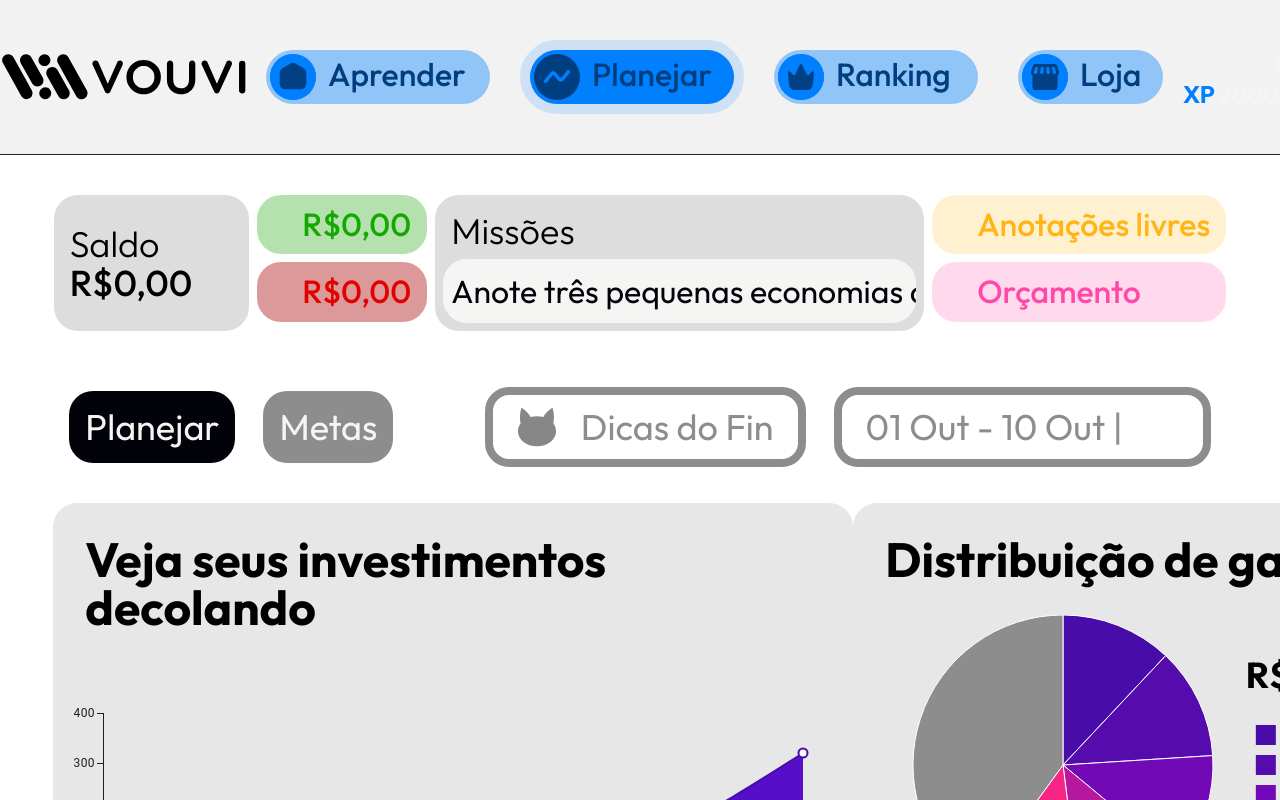
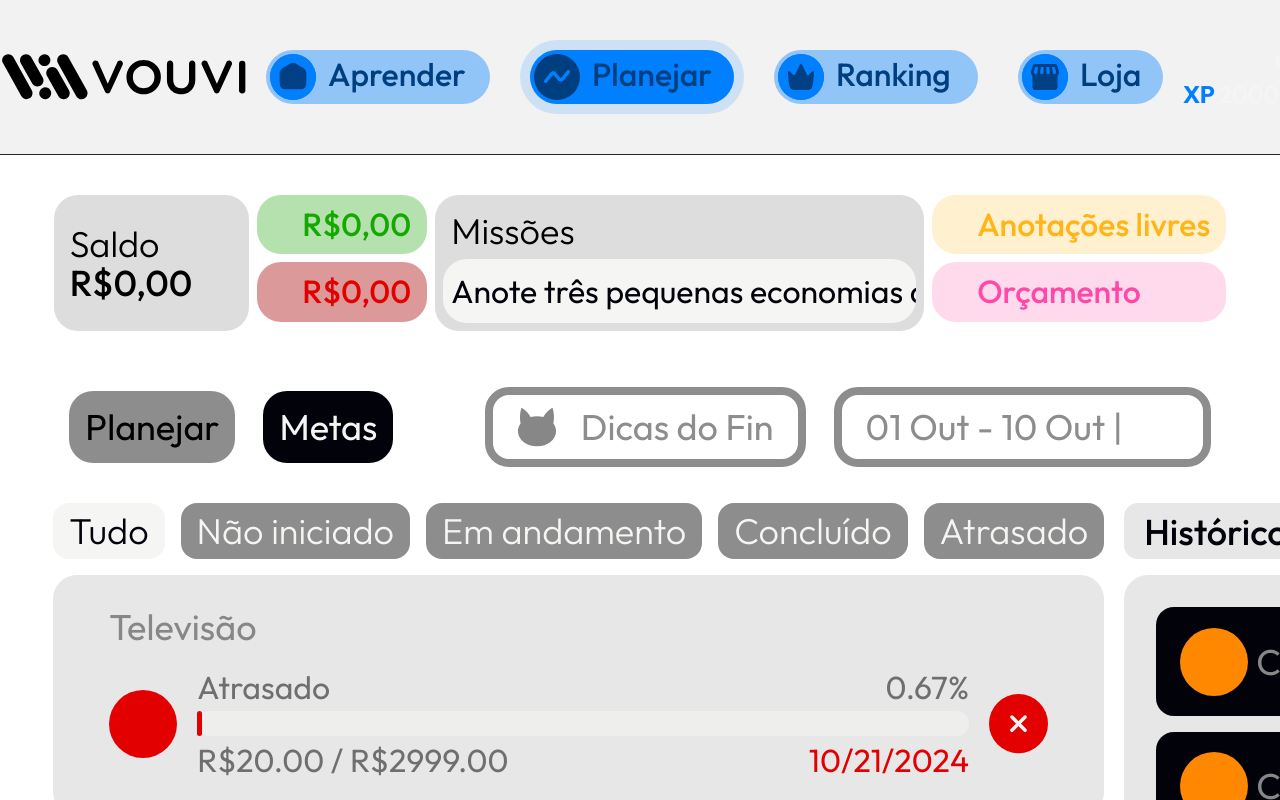
Before and after one commit to yanrafael/vouvi-frontend-client, a React (Vite) app: page /planning in a window 1280 px wide. Both pictures are taken after a click on the button "Metas". Shown: the top 800 px of the page. Built offline with nearby package versions, Linux system fonts and the light colour scheme; some icons are missing.

Commit message:
planning-fix

```diff
--- a/src/components/Cards/GoalsCard.jsx
+++ b/src/components/Cards/GoalsCard.jsx
@@ -57,7 +57,7 @@ function GoalsCard({ objective, actualValue, maxValue, date}) {
   }, [progression,currentDate,objectiveDate]);
 
   return (
-    <div className="rounded-md bg-[#1B1B1B] py-8 px-14 flex flex-col">
+    <div className="rounded-md bg-[#86868633] dark:bg-[#1B1B1B] py-8 px-14 flex flex-col">
       <p className="text-[#878787] text-base">{objective}</p>
       <div className="flex gap-5 mt-4 items-center">
         <div className={`${bgColor} rounded-full w-fit h-fit p-4 flex-none`}>
--- a/src/components/pages/Planning/Goals.jsx
+++ b/src/components/pages/Planning/Goals.jsx
@@ -4,29 +4,21 @@ import GoalsCard from "../../Cards/GoalsCard";
 import { Icon } from "@iconify/react";
 import GoalsHistory from "../../Cards/GoalsHistory";
 function Goals() {
-  const [btnColor, setBtnColor] = useState([]); // Estado inicial como array vazio
+  const [btnColor, setBtnColor] = useState([0]); // Estado inicial como array vazio
 
   const activeButton = (n) => {
-    setBtnColor((prevBtnColor) => {
-      // Adiciona o valor `n` ao array se ele ainda não estiver presente (toggle)
-      if (!prevBtnColor.includes(n)) {
-        return [...prevBtnColor, n];
-      } else {
-        // Se já estiver presente, remove `n` do array
-        return prevBtnColor.filter((btn) => btn !== n);
-      }
-    });
+    setBtnColor([n]); // Atualiza o estado com o valor de n
   };
 
   return (
-    <section className="m-auto w-11/12 flex justify-between gap-5 ">
+    <section className="m-auto w-11/12 flex justify-between gap-5 mt-5">
       <div className="flex flex-col gap-4 w-full">
         <div className="gap-4 flex">
           <div onClick={() => activeButton(0)}>
             <GoalsButton
-              color={`hover:bg-[#87878733] hover:text-white transition-colors duration-300 ${btnColor.includes(0)
-                ? "bg-white text-black"
-                : "bg-[#1B1B1B] text-[#878787]"
+              color={`hover:bg-[#87878733] hover:text-black hover:dark:text-white transition-colors duration-300 ${btnColor.includes(0)
+                ? "bg-white text-black dark:"
+                : "bg-[#8D8D8D] dark:bg-[#1B1B1B] dark:text-[#878787] text-white"
                 }`}
               text="Tudo"
             />
@@ -35,7 +27,7 @@ function Goals() {
             <GoalsButton
               color={`hover:bg-[#87878733] hover:text-[#878787] transition-colors duration-300 ${btnColor.includes(1)
                 ? "bg-[#878787] text-black"
-                : "bg-[#1B1B1B] text-[#878787]"
+                : "bg-[#8D8D8D] dark:bg-[#1B1B1B] dark:text-[#878787] text-white"
                 }`}
               text="Não iniciado"
             />
@@ -44,7 +36,7 @@ function Goals() {
             <GoalsButton
               color={`hover:bg-[#FF88004D] hover:text-[#FF8800] transition-colors duration-300 ${btnColor.includes(2)
                 ? "bg-[#FF8800] text-[#351D09]"
-                : "bg-[#1B1B1B] text-[#878787]"
+                : "bg-[#8D8D8D] dark:bg-[#1B1B1B] dark:text-[#878787] text-white"
                 }`}
               text="Em andamento"
             />
@@ -53,7 +45,7 @@ function Goals() {
             <GoalsButton
               color={`hover:bg-[#14A9004D] hover:text-[#14A900] transition-colors duration-300 ${btnColor.includes(3)
                 ? "bg-[#14A900] text-[#0D3512]"
-                : "bg-[#1B1B1B] text-[#878787]"
+                : "bg-[#8D8D8D] dark:bg-[#1B1B1B] dark:text-[#878787] text-white"
                 }`}
               text="Concluído"
             />
@@ -62,7 +54,7 @@ function Goals() {
             <GoalsButton
               color={`hover:bg-[#E300004D] hover:text-[#E30000] transition-colors duration-300 ${btnColor.includes(4)
                 ? "bg-[#E30000] text-[#660B1B]"
-                : "bg-[#1B1B1B] text-[#878787]"
+                : "bg-[#8D8D8D] dark:bg-[#1B1B1B] dark:text-[#878787] text-white"
                 }`}
               text="Atrasado"
             />
@@ -81,13 +73,13 @@ function Goals() {
       <div className="flex flex-col gap-4">
 
         <div className="flex items-center h-14 ">
-          <input type="text" placeholder="Histórico" className=" text-[#878787] h-14 font-medium text-base rounded-l-[14px] bg-[#1B1B1B] px-5 outline-none" />
-          <div className="bg-[#878787] h-14 flex items-center p-2 rounded-r-[14px] cursor-pointer">
-            <Icon icon='flowbite:filter-solid' className='text-base' />
+          <input type="text" placeholder="Histórico" className=" placeholder:text-black dark:text-[#878787] h-14 font-medium text-base rounded-l-[14px] dark:bg-[#1B1B1B] bg-[#86868633] px-5 outline-none" />
+          <div className="bg-black dark:bg-[#878787] h-14 flex items-center p-2 rounded-r-[14px] cursor-pointer">
+            <Icon icon='flowbite:filter-solid' className='text-base text-white dark:text-black' />
           </div>
         </div>
 
-        <div className="rounded-md bg-[#1B1B1B] py-8 px-8 flex flex-col gap-5 h-[1000px] overflow-y-scroll relative">
+        <div className="rounded-md bg-[#86868633] dark:bg-[#1B1B1B] py-8 px-8 flex flex-col gap-5 h-[1000px] overflow-y-scroll relative">
           <div className="h-[1000px] w-full overflow-y-scroll flex-col flex gap-4">
             <GoalsHistory />
             <GoalsHistory />
@@ -106,7 +98,7 @@ function Goals() {
             <GoalsHistory />
             <GoalsHistory />
 
-            <div className="absolute bottom-8 w-full h-32 bg-gradient-to-t from-[#1B1B1B] to-transparent"></div>
+            <div className="absolute bottom-8 w-full h-32 bg-gradient-to-t dark:from-[#1B1B1B] from-[#868686] to-transparent"></div>
           </div>
         </div>
 
--- a/src/components/pages/Planning/Planning.jsx
+++ b/src/components/pages/Planning/Planning.jsx
@@ -5,9 +5,15 @@ import { useState } from "react";
 import Graphics from "./Graphics";
 import Goals from "./Goals";
 function Planning() {
+
   const [darkMode, setDarkMode] = useState(
     document.body.classList.contains("dark")
   );
+
+  const [activeContent, setActiveContent] = useState("graphics");
+
+  const handleClickGraphics = () => setActiveContent("graphics");
+  const handleClickGoals = () => setActiveContent("goals");
 
   return (
     <>
@@ -18,9 +24,10 @@ function Planning() {
       >
         <AvatarFull name={"olaaa"} xp={"2000"} vcoins={"2000"} />
       </HeaderIntern>
-      <Top />
-      <Graphics />
-      <Goals/>
+
+      <Top onClick={handleClickGraphics} onClick2={handleClickGoals} />
+
+      {activeContent === "graphics" ? <Graphics /> : <Goals />}
     </>
   );
 }
--- a/src/components/pages/Planning/Top.jsx
+++ b/src/components/pages/Planning/Top.jsx
@@ -2,7 +2,7 @@ import { Icon } from "@iconify/react";
 import { useState } from "react";
 import catIcon from "../../../assets/images/gato-planning.svg";
 
-function Top() {
+function Top({onClick, onClick2}) {
   const [balance, setBalance] = useState(0);
   const [income, setIncome] = useState(0);
   const [expense, setExpense] = useState(0);
@@ -11,6 +11,16 @@ function Top() {
     return String(value.toFixed(2)).replace(".", ",");
   };
 
+  const [btnOn, setBtnOn] = useState(0);
+
+  const handleClick = (n) => {
+    setBtnOn(n);
+    if (n === 0) {
+      onClick(0);
+    } else if (n === 1) {
+      onClick2(1);
+    }
+  };
   return (
     <div>
       <section className="flex w-11/12 m-auto gap-2 mt-10 justify-center">
@@ -51,10 +61,10 @@ function Top() {
 
       <section className="w-11/12 m-auto mt-10 p-4 rounded-md flex justify-between items-center">
         <div className="flex gap-7">
-          <button className="text-base text-white bg-black p-4 rounded-md">
+          <button onClick={() => handleClick(0)} className={`${btnOn == 0 ? 'bg-black dark:bg-white dark:text-black' : 'bg-[#8D8D8D]'} text-base p-4 rounded-md`}>
             Planejar
           </button>
-          <button className="text-base text-white bg-[#8D8D8D] p-4 rounded-md">
+          <button onClick={() => handleClick(1)} className={`${btnOn == 1 ? 'bg-black' : 'bg-[#8D8D8D]'} text-base text-white p-4 rounded-md`}>
             Metas
           </button>
         </div>
```
